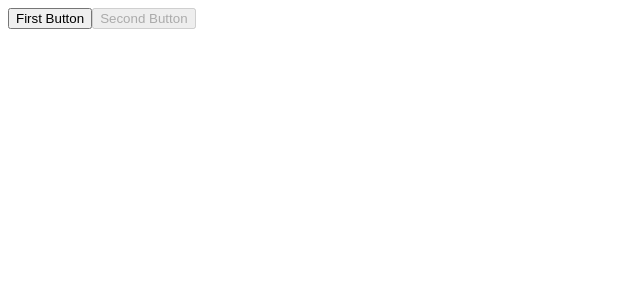
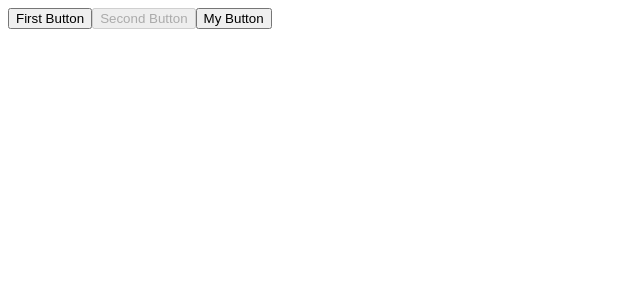
Before and after one commit to doniisetiiawan/react-pzq, a React (Create React App) app: page / in a window 1280 px wide. Shown: the top 300 px of the page, without its empty margins (0-640 px from the left). Built offline with nearby package versions, Linux system fonts and the light colour scheme.

Commit message:
Default property in functional component

```diff
--- a/src/MyButton.jsx
+++ b/src/MyButton.jsx
@@ -4,4 +4,9 @@ const MyButton = ({ disabled, text }) => (
   <button disabled={disabled}>{text}</button>
 );
 
+MyButton.defaultProps = {
+  text: 'My Button',
+  disabled: false,
+};
+
 export default MyButton;
--- a/src/index.jsx
+++ b/src/index.jsx
@@ -8,6 +8,7 @@ function render({ first, second }) {
     <main>
       <MyButton text={first.text} disabled={first.disabled} />
       <MyButton text={second.text} disabled={second.disabled} />
+      <MyButton />
     </main>,
     document.getElementById('root'),
   );
```
